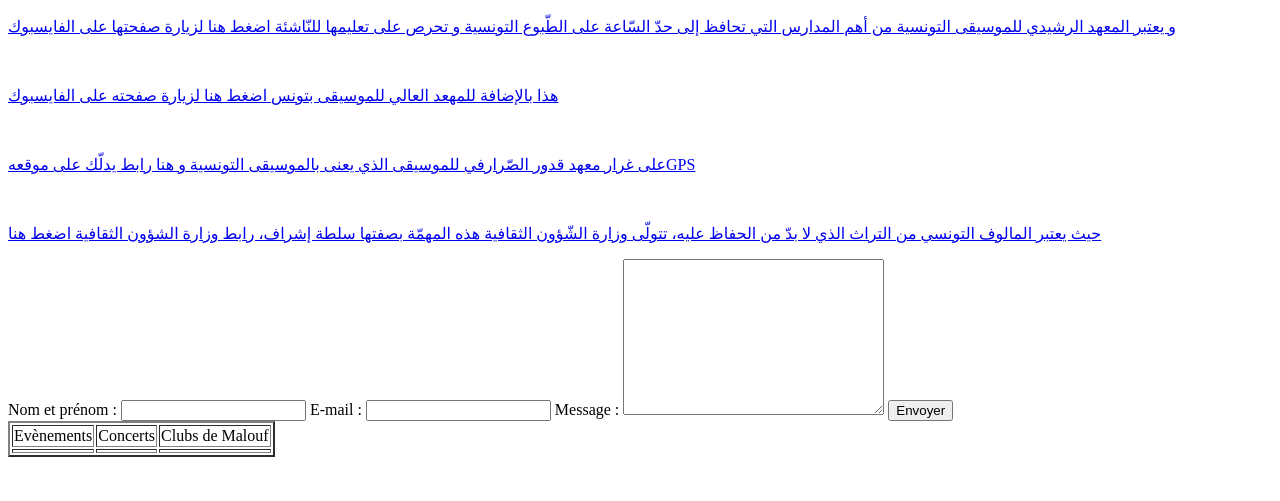
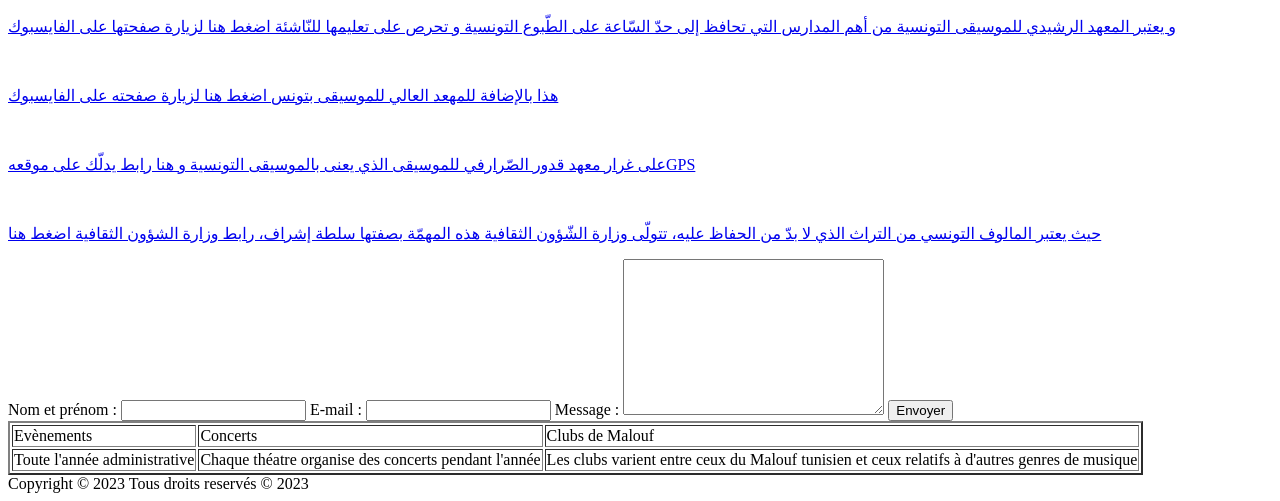
Before and after one commit to Anasbarrak/Self-work-html, a plain HTML site: page index.html in a window 1280 px wide. Shown: the part 1200-1701 px from the top of the page. Before the commit the page ends 1665 px from the top, so only its background shows below. Drawn offline with Linux system fonts and the light colour scheme.

Commit message:
Update index.html

```diff
--- a/index.html
+++ b/index.html
@@ -69,12 +69,15 @@
             <td>Clubs de Malouf</td>
           </tr>
           <tr>
-            <td link="https://www.routard.com/guide_agenda/tunisie.htm" target="_blank"><a href="https://www.routard.com/guide_agenda/tunisie.htm"></a>  </td>
-            <td></td>
-            <td></td>
+       <td>Toute l'année administrative </td>
+            <td>Chaque théatre organise des concerts pendant l'année</td>
+            <td>Les clubs varient entre ceux du Malouf tunisien et ceux relatifs à d'autres genres de musique</td>
           </tr>
-
         </table>
     </main>
+    <footer>
+      Copyright © 2023
+      Tous droits reservés © 2023
+    </footer>
 </body>
 </html>
```
